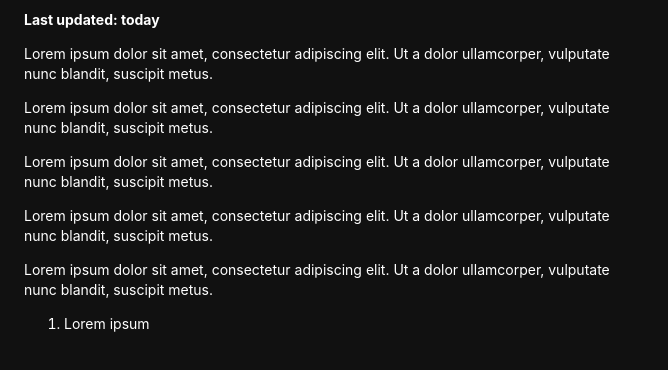
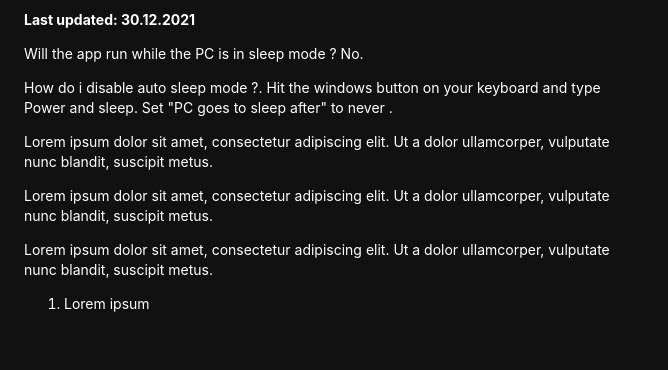
Before and after one commit to csgoearn/csgoearn.github.io, a plain HTML site: page faq/index.html in a window 1280 px wide. Shown: the part 184-554 px from the top of the page, without its empty margins (0-668 px from the left). Drawn offline with Linux system fonts and the light colour scheme; a web font is replaced by a local one.

Commit message:
Update index.html

```diff
--- a/faq/index.html
+++ b/faq/index.html
@@ -38,9 +38,9 @@
                            <h1 class="MuiTypography-root jss28 MuiTypography-h1">F.A.Q</h1>
                            <p class="MuiTypography-root MuiTypography-body1 MuiTypography-paragraph">
                            <div class="jss32">
-                              <p><strong>Last updated: today</strong></p>
-                              <p>Lorem ipsum dolor sit amet, consectetur adipiscing elit. Ut a dolor ullamcorper, vulputate nunc blandit, suscipit metus.</p>
-                              <p>Lorem ipsum dolor sit amet, consectetur adipiscing elit. Ut a dolor ullamcorper, vulputate nunc blandit, suscipit metus.</p>
+                              <p><strong>Last updated: 30.12.2021</strong></p>
+                              <p>Will the app run while the PC is in sleep mode ? No.</p>
+                              <p>How do i disable auto sleep mode ?. Hit the windows button on your keyboard and type Power and sleep. Set "PC goes to sleep after" to never .</p>
                               <p>Lorem ipsum dolor sit amet, consectetur adipiscing elit. Ut a dolor ullamcorper, vulputate nunc blandit, suscipit metus.</p>
                               <p>Lorem ipsum dolor sit amet, consectetur adipiscing elit. Ut a dolor ullamcorper, vulputate nunc blandit, suscipit metus.</p>
                               <p>Lorem ipsum dolor sit amet, consectetur adipiscing elit. Ut a dolor ullamcorper, vulputate nunc blandit, suscipit metus.</p>
```
